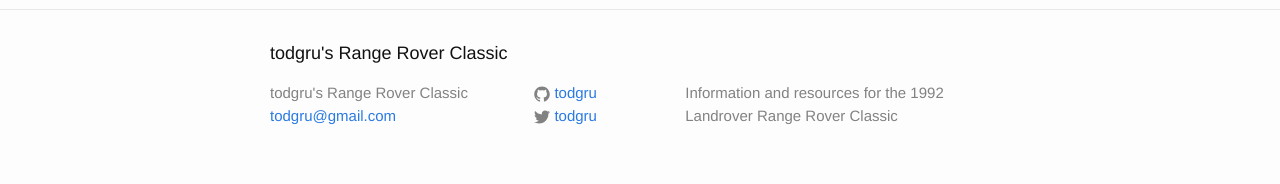
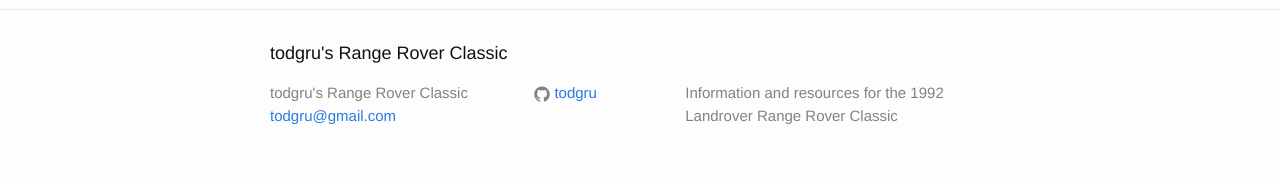
Before and after one commit to rangeroverclassic/rangeroverclassic.github.io, a Jekyll site: the page built from index.html, in a window 1280 px wide. Shown: the part 1831-2015 px from the top of the page. Built offline with Jekyll 4.4.1, drawn with Linux system fonts in a browser that asks for light colours.

Commit message:
Update _config.yml

```diff
--- a/_config.yml
+++ b/_config.yml
@@ -12,20 +12,10 @@
   Information and resources for the 1992 Landrover Range Rover Classic
 baseurl: "" # the subpath of your site, e.g. /blog
 url: "http://rangeroverclassic.github.io" # the base hostname & protocol for your site
-twitter_username: todgru
 github_username: todgru
 
 # Build settings
 markdown: GFM
-redcarpet:
-  extensions:
-    [
-      "no_intra_emphasis",
-      "tables",
-      "autolink",
-      "strikethrough",
-      "with_toc_data",
-    ]
 
 destination: ../_range-rover-classic_site
 exclude: [manuals/*.pdf, manuals/*.zip]
```
